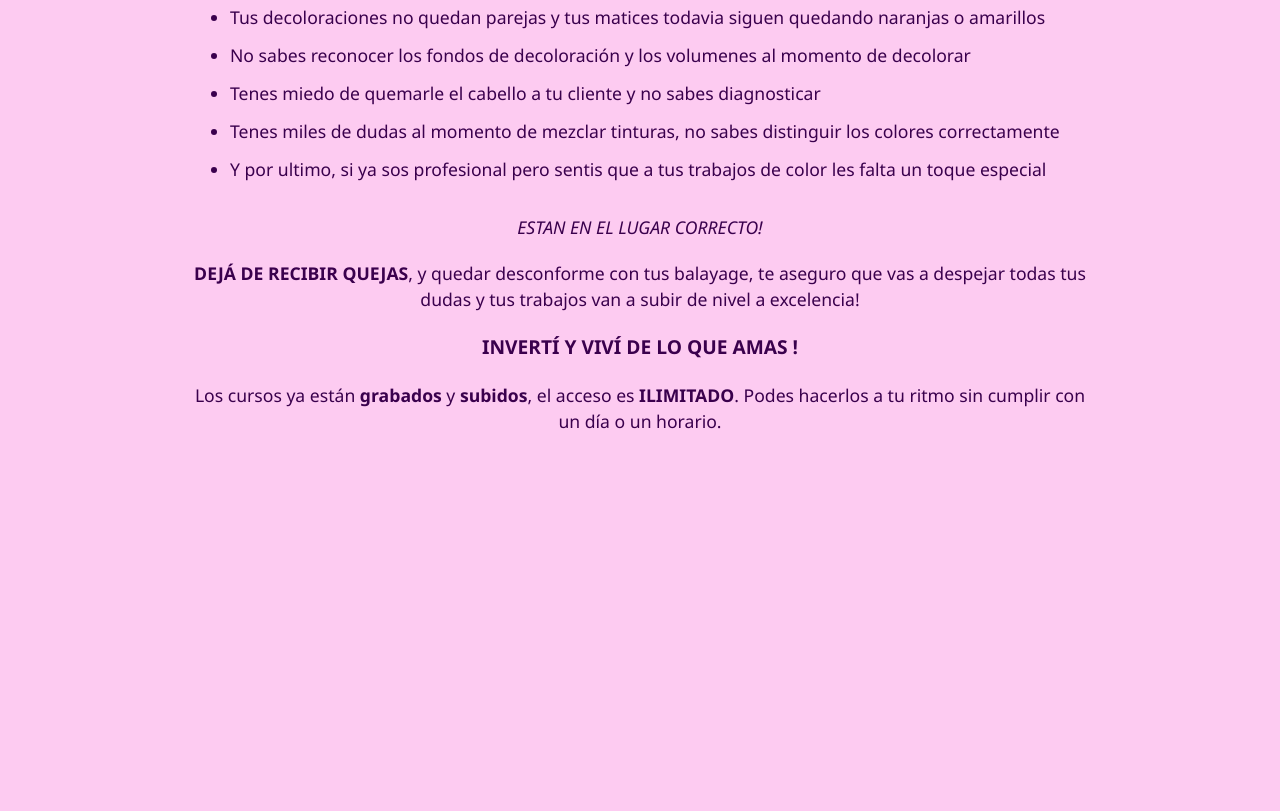
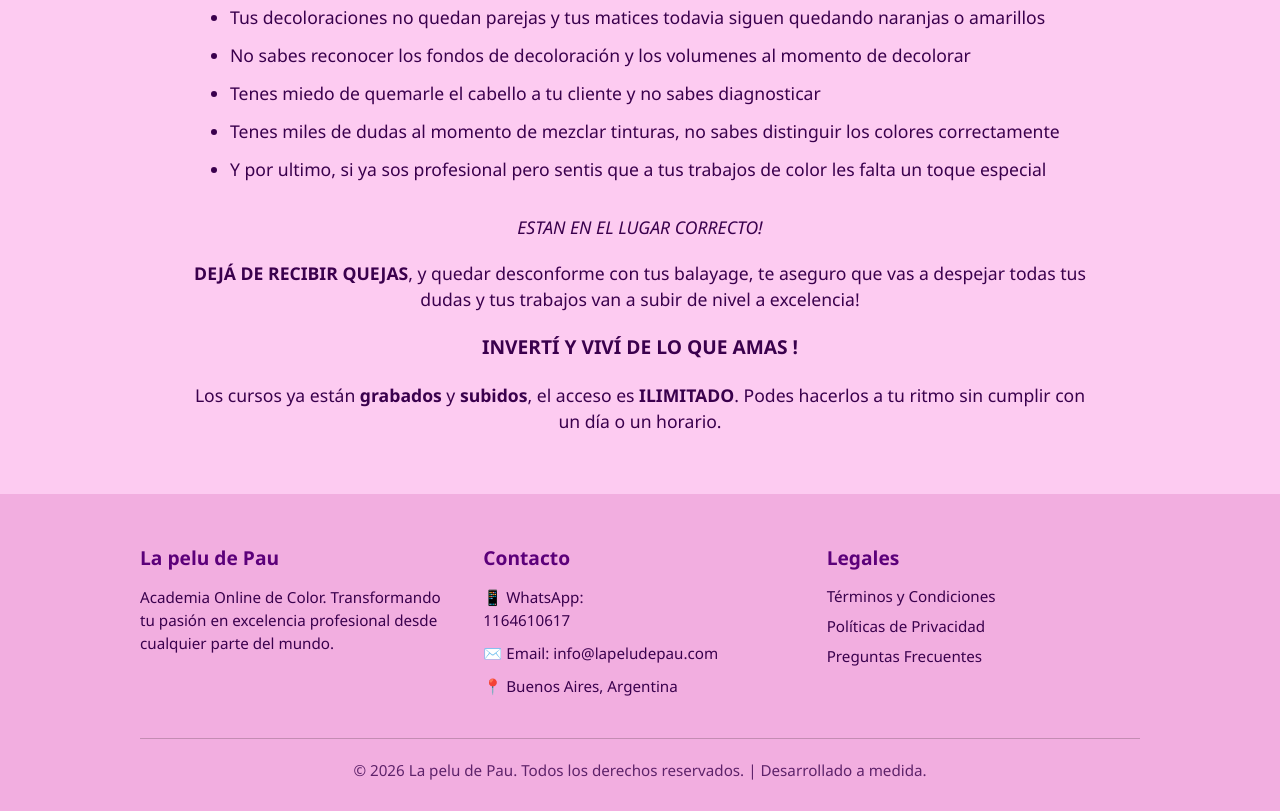
Before and after one commit to Nahuelcorsi/Pagina-web-la-pelu-de-pau, a plain HTML site: page index.html in a window 1280 px wide. Shown: the part 998-1809 px from the top of the page. Before the commit the page ends 1492 px from the top, so only its background shows below. Drawn offline with Linux system fonts and the light colour scheme.

Commit message:
Agrego footer

```diff
--- a/index.html
+++ b/index.html
@@ -71,5 +71,46 @@
         </div>
     </section>
 
+
+
+
+
+
+
+
+
+<!-- SECCIÓN 7: FOOTER PROFESIONAL -->
+    <footer class="footer">
+        <div class="footer-content">
+
+            <!-- Columna 1: Marca -->
+            <div class="footer-brand">
+                <h3>La pelu de Pau</h3>
+                <p>Academia Online de Color. Transformando tu pasión en excelencia profesional desde cualquier parte del mundo.</p>
+            </div>
+
+            <!-- Columna 2: Contacto Directo -->
+            <div class="footer-contact">
+                <h4>Contacto</h4>
+                <p>📱 WhatsApp: <a href="https://wa.me/5491164610617" target="_blank">1164610617</a></p>
+                <p>✉️ Email: info@lapeludepau.com</p>
+                <p>📍 Buenos Aires, Argentina</p>
+            </div>
+
+            <!-- Columna 3: Legales (Da mucha confianza) -->
+            <div class="footer-legal">
+                <h4>Legales</h4>
+                <a href="#">Términos y Condiciones</a>
+                <a href="#">Políticas de Privacidad</a>
+                <a href="#">Preguntas Frecuentes</a>
+            </div>
+
+        </div>
+        <!-- Fila inferior: Derechos y Firma -->
+        <div class="footer-bottom">
+            <p>&copy; 2026 La pelu de Pau. Todos los derechos reservados. | Desarrollado a medida.</p>
+        </div>
+    </footer>
+
 </body>
 </html>
--- a/styles.css
+++ b/styles.css
@@ -155,3 +155,64 @@ body {
     font-weight: 700;
     font-size: 1.2rem;
 }
+
+
+/* --- SECCIÓN 7: FOOTER PROFESIONAL --- */
+.footer {
+    background-color: #f2aee0; /* Rosa de contraste */
+    padding: 50px 40px 20px;
+    color: #3a004d;
+}
+
+/* Contenedor principal dividido en columnas */
+.footer-content {
+    display: flex;
+    justify-content: space-between;
+    flex-wrap: wrap; /* Permite que las columnas bajen si la pantalla es muy chica */
+    gap: 30px;
+    max-width: 1000px;
+    margin: 0 auto; /* Centra el bloque en pantallas grandes */
+    border-bottom: 1px solid #c48cb3; /* Línea separadora antes de los derechos */
+    padding-bottom: 30px;
+}
+
+/* Propiedades compartidas para las 3 columnas */
+.footer-brand, .footer-contact, .footer-legal {
+    flex: 1; /* Hace que todas las columnas ocupen el mismo ancho */
+    min-width: 220px; /* Evita que queden excesivamente flacas */
+}
+
+.footer h3, .footer h4 {
+    margin-bottom: 15px;
+    font-size: 1.2rem;
+    color: #5c007a;
+}
+
+.footer p {
+    margin-bottom: 10px;
+    font-size: 0.95rem;
+    line-height: 1.5;
+}
+
+/* Enlaces del footer (Contacto y Legales) */
+.footer-contact a, .footer-legal a {
+    display: block; /* Pone un enlace debajo del otro en forma de lista */
+    color: #3a004d;
+    text-decoration: none;
+    margin-bottom: 10px;
+    font-size: 0.95rem;
+    transition: color 0.3s ease;
+}
+
+.footer-contact a:hover, .footer-legal a:hover {
+    color: #a020f0;
+    text-decoration: underline;
+}
+
+/* Firma y Copyright */
+.footer-bottom {
+    text-align: center;
+    padding-top: 20px;
+    font-size: 0.85rem;
+    opacity: 0.8;
+}
```
